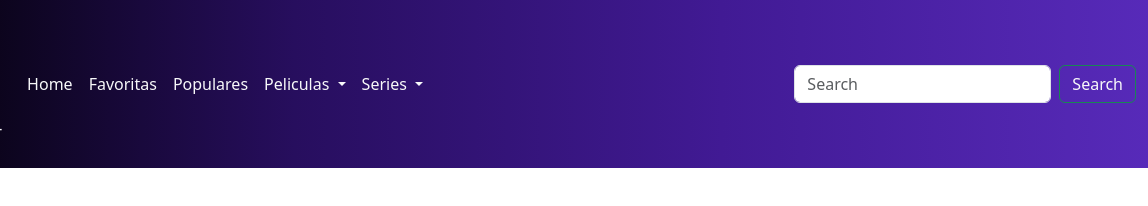
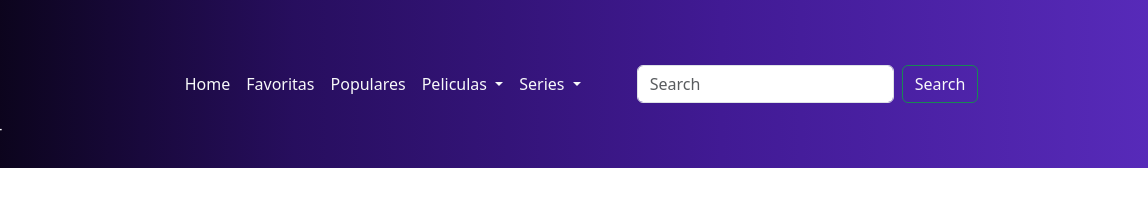
Before and after one commit to josema-P020/MovieLife-, a plain HTML site: page index.html in a window 1280 px wide. Shown: the full height of the page, 132-1280 px from the left. Drawn offline with nearby package versions, Linux system fonts and the light colour scheme; a web font is replaced by a local one.

```diff
--- a/index.html
+++ b/index.html
@@ -17,7 +17,7 @@
             <span class="navbar-toggler-icon"></span>
           </button>
           <div class="collapse navbar-collapse d-flex justify-content-center" id="navbarSupportedContent">
-            <ul class="navbar-nav me-auto mb-2 mb-lg-0">
+            <ul class="navbar-nav me-5 mb-2 mb-lg-0">
               <li class="nav-item">
                 <a class="nav-link active text-light" aria-current="page" href="#">Home</a>
               </li>
@@ -61,11 +61,13 @@
                   <li><a class="dropdown-item" href="#">Todss</a></li>
                 </ul>
               </li>
+
             </ul>
             <form class="d-flex" role="search">
               <input class="form-control me-2" type="search" placeholder="Search" aria-label="Search">
               <button class="btn btn-outline-success text-light" type="submit">Search</button>
             </form>
+
           </div>
         </div>
       </nav>
```
